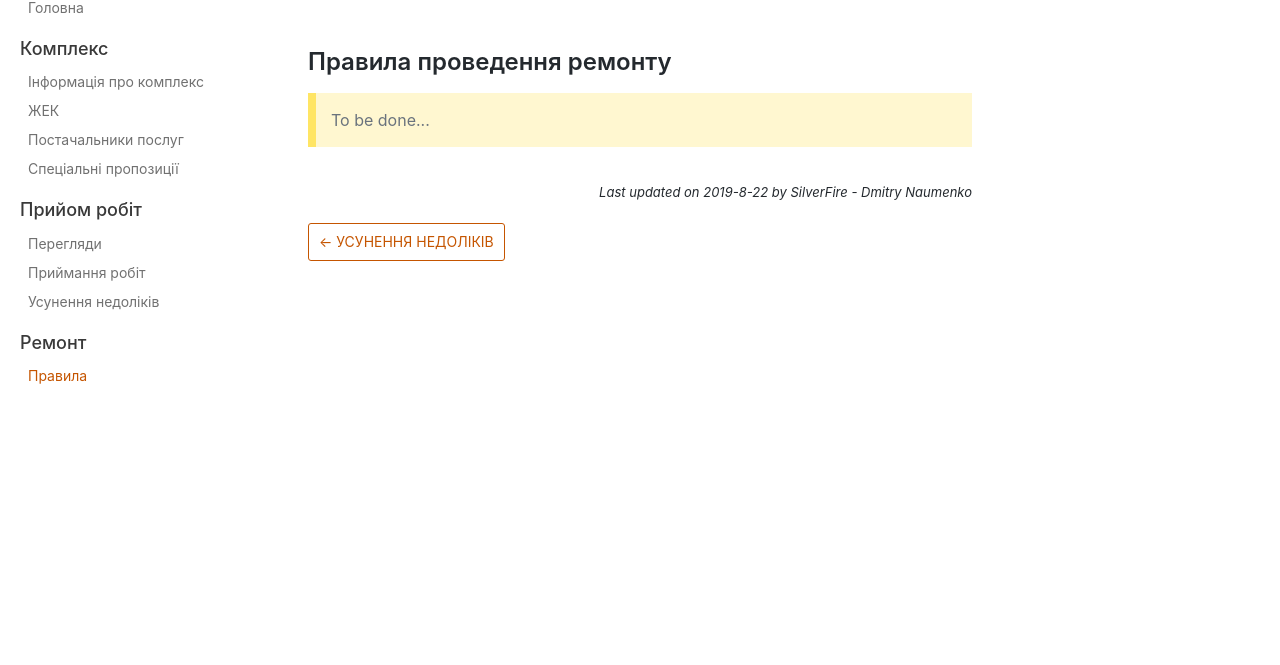
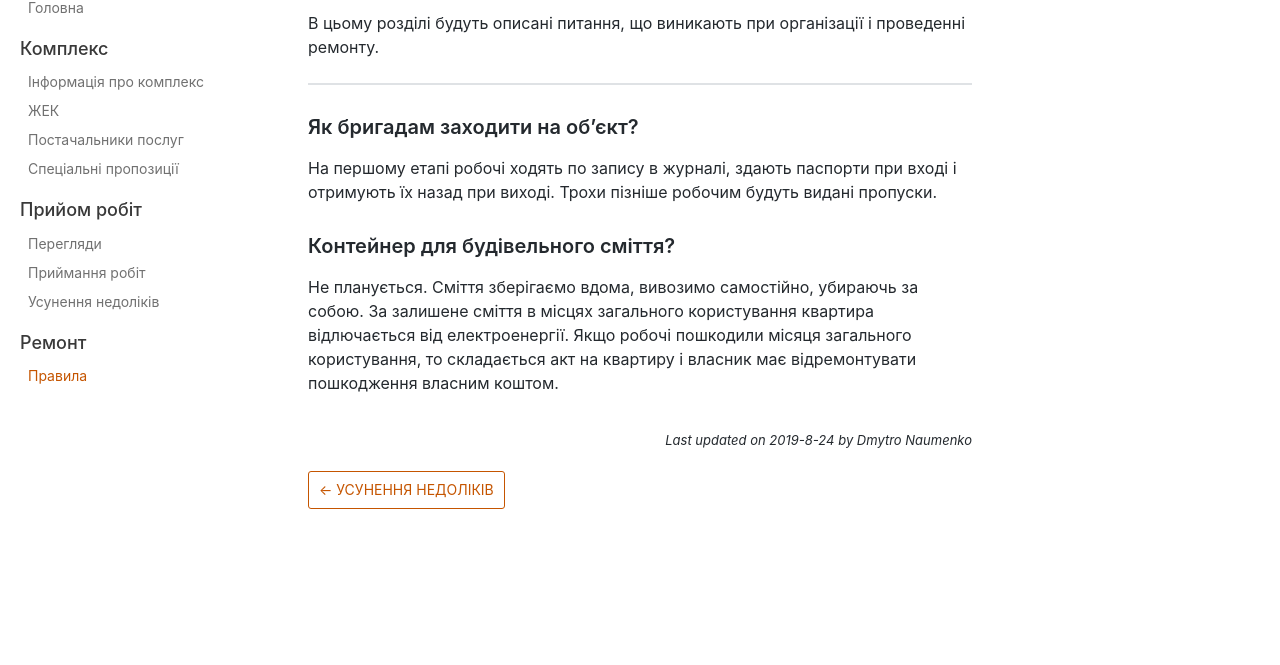
Before and after one commit to SilverFire/7-info, a plain HTML site: page docs/construction/rules.html in a window 1280 px wide. Shown: the part 135-800 px from the top of the page. Drawn offline with nearby package versions, Linux system fonts and the light colour scheme.

Commit message:
Deploy website
Deploy website version based on d7e0bb7e997e359b1ce44b95609428ffd44bbb68

```diff
--- a/docs/construction/rules.html
+++ b/docs/construction/rules.html
@@ -1,4 +1,4 @@
-<!DOCTYPE html><html lang="en"><head><meta charSet="utf-8"/><meta http-equiv="X-UA-Compatible" content="IE=edge"/><title>Правила · ЖК Seven</title><meta name="viewport" content="width=device-width"/><meta name="generator" content="Docusaurus"/><meta name="description" content="## Правила проведення ремонту"/><meta name="docsearch:language" content="en"/><meta property="og:title" content="Правила · ЖК Seven"/><meta property="og:type" content="website"/><meta property="og:url" content="https://7-info.pp.ua/"/><meta property="og:description" content="## Правила проведення ремонту"/><meta property="og:image" content="https://7-info.pp.ua/img/undraw_online.svg"/><meta name="twitter:card" content="summary"/><meta name="twitter:image" content="https://7-info.pp.ua/img/undraw_tweetstorm.svg"/><link rel="shortcut icon" href="/img/favicon.png"/><link rel="stylesheet" href="//cdnjs.cloudflare.com/ajax/libs/highlight.js/9.12.0/styles/default.min.css"/><link rel="alternate" type="application/atom+xml" href="https://7-info.pp.ua/blog/atom.xml" title="ЖК Seven Blog ATOM Feed"/><link rel="alternate" type="application/rss+xml" href="https://7-info.pp.ua/blog/feed.xml" title="ЖК Seven Blog RSS Feed"/><script async="" src="https://www.googletagmanager.com/gtag/js?id=UA-123514728-4"></script><script>
+<!DOCTYPE html><html lang="en"><head><meta charSet="utf-8"/><meta http-equiv="X-UA-Compatible" content="IE=edge"/><title>Правила · ЖК Seven</title><meta name="viewport" content="width=device-width"/><meta name="generator" content="Docusaurus"/><meta name="description" content="В цьому розділі будуть описані питання, що виникають при організації і проведенні ремонту."/><meta name="docsearch:language" content="en"/><meta property="og:title" content="Правила · ЖК Seven"/><meta property="og:type" content="website"/><meta property="og:url" content="https://7-info.pp.ua/"/><meta property="og:description" content="В цьому розділі будуть описані питання, що виникають при організації і проведенні ремонту."/><meta property="og:image" content="https://7-info.pp.ua/img/undraw_online.svg"/><meta name="twitter:card" content="summary"/><meta name="twitter:image" content="https://7-info.pp.ua/img/undraw_tweetstorm.svg"/><link rel="shortcut icon" href="/img/favicon.png"/><link rel="stylesheet" href="//cdnjs.cloudflare.com/ajax/libs/highlight.js/9.12.0/styles/default.min.css"/><link rel="alternate" type="application/atom+xml" href="https://7-info.pp.ua/blog/atom.xml" title="ЖК Seven Blog ATOM Feed"/><link rel="alternate" type="application/rss+xml" href="https://7-info.pp.ua/blog/feed.xml" title="ЖК Seven Blog RSS Feed"/><script async="" src="https://www.googletagmanager.com/gtag/js?id=UA-123514728-4"></script><script>
               window.dataLayer = window.dataLayer || [];
               function gtag(){dataLayer.push(arguments); }
               gtag('js', new Date());
@@ -59,8 +59,10 @@
                 };
               }
             });
-        </script></nav></div><div class="container mainContainer"><div class="wrapper"><div class="post"><header class="postHeader"><a class="edit-page-link button" href="https://github.com/SilverFire/7-info/edit/master/docs/construction/rules.md" target="_blank" rel="noreferrer noopener">Edit</a><h1 class="postHeaderTitle">Правила</h1></header><article><div><span><h2><a class="anchor" aria-hidden="true" id="правила-проведення-ремонту"></a><a href="#правила-проведення-ремонту" aria-hidden="true" class="hash-link"><svg class="hash-link-icon" aria-hidden="true" height="16" version="1.1" viewBox="0 0 16 16" width="16"><path fill-rule="evenodd" d="M4 9h1v1H4c-1.5 0-3-1.69-3-3.5S2.55 3 4 3h4c1.45 0 3 1.69 3 3.5 0 1.41-.91 2.72-2 3.25V8.59c.58-.45 1-1.27 1-2.09C10 5.22 8.98 4 8 4H4c-.98 0-2 1.22-2 2.5S3 9 4 9zm9-3h-1v1h1c1 0 2 1.22 2 2.5S13.98 12 13 12H9c-.98 0-2-1.22-2-2.5 0-.83.42-1.64 1-2.09V6.25c-1.09.53-2 1.84-2 3.25C6 11.31 7.55 13 9 13h4c1.45 0 3-1.69 3-3.5S14.5 6 13 6z"></path></svg></a>Правила проведення ремонту</h2>
-<blockquote>
-<p>To be done...</p>
-</blockquote>
-</span></div></article></div><div class="docLastUpdate"><em>Last updated on 2019-8-22 by SilverFire - Dmitry Naumenko</em></div><div class="docs-prevnext"><a class="docs-prev button" href="/docs/acceptance/complains"><span class="arrow-prev">← </span><span>Усунення недоліків</span></a></div></div></div><nav class="onPageNav"><ul class="toc-headings"><li><a href="#правила-проведення-ремонту">Правила проведення ремонту</a></li></ul></nav></div></div></body></html>
+        </script></nav></div><div class="container mainContainer"><div class="wrapper"><div class="post"><header class="postHeader"><a class="edit-page-link button" href="https://github.com/SilverFire/7-info/edit/master/docs/construction/rules.md" target="_blank" rel="noreferrer noopener">Edit</a><h1 class="postHeaderTitle">Правила</h1></header><article><div><span><p>В цьому розділі будуть описані питання, що виникають при організації і проведенні ремонту.</p>
+<hr>
+<h3><a class="anchor" aria-hidden="true" id="як-бригадам-заходити-на-обєкт"></a><a href="#як-бригадам-заходити-на-обєкт" aria-hidden="true" class="hash-link"><svg class="hash-link-icon" aria-hidden="true" height="16" version="1.1" viewBox="0 0 16 16" width="16"><path fill-rule="evenodd" d="M4 9h1v1H4c-1.5 0-3-1.69-3-3.5S2.55 3 4 3h4c1.45 0 3 1.69 3 3.5 0 1.41-.91 2.72-2 3.25V8.59c.58-.45 1-1.27 1-2.09C10 5.22 8.98 4 8 4H4c-.98 0-2 1.22-2 2.5S3 9 4 9zm9-3h-1v1h1c1 0 2 1.22 2 2.5S13.98 12 13 12H9c-.98 0-2-1.22-2-2.5 0-.83.42-1.64 1-2.09V6.25c-1.09.53-2 1.84-2 3.25C6 11.31 7.55 13 9 13h4c1.45 0 3-1.69 3-3.5S14.5 6 13 6z"></path></svg></a>Як бригадам заходити на об’єкт?</h3>
+<p>На першому етапі робочі ходять по запису в журналі, здають паспорти при вході і отримують їх назад при виході. Трохи пізніше робочим будуть видані пропуски.</p>
+<h3><a class="anchor" aria-hidden="true" id="контейнер-для-будівельного-сміття"></a><a href="#контейнер-для-будівельного-сміття" aria-hidden="true" class="hash-link"><svg class="hash-link-icon" aria-hidden="true" height="16" version="1.1" viewBox="0 0 16 16" width="16"><path fill-rule="evenodd" d="M4 9h1v1H4c-1.5 0-3-1.69-3-3.5S2.55 3 4 3h4c1.45 0 3 1.69 3 3.5 0 1.41-.91 2.72-2 3.25V8.59c.58-.45 1-1.27 1-2.09C10 5.22 8.98 4 8 4H4c-.98 0-2 1.22-2 2.5S3 9 4 9zm9-3h-1v1h1c1 0 2 1.22 2 2.5S13.98 12 13 12H9c-.98 0-2-1.22-2-2.5 0-.83.42-1.64 1-2.09V6.25c-1.09.53-2 1.84-2 3.25C6 11.31 7.55 13 9 13h4c1.45 0 3-1.69 3-3.5S14.5 6 13 6z"></path></svg></a>Контейнер для будівельного сміття?</h3>
+<p>Не планується. Сміття зберігаємо вдома, вивозимо самостійно, убираючь за собою. За залишене сміття в місцях загального користування квартира відлючається від електроенергії. Якщо робочі пошкодили місяця загального користування, то складається акт на квартиру і власник має відремонтувати пошкодження власним коштом.</p>
+</span></div></article></div><div class="docLastUpdate"><em>Last updated on 2019-8-24 by Dmytro Naumenko</em></div><div class="docs-prevnext"><a class="docs-prev button" href="/docs/acceptance/complains"><span class="arrow-prev">← </span><span>Усунення недоліків</span></a></div></div></div><nav class="onPageNav"></nav></div></div></body></html>
```
Also changed, not shown: docs/construction/rules/index.html (+8 -6 lines).
